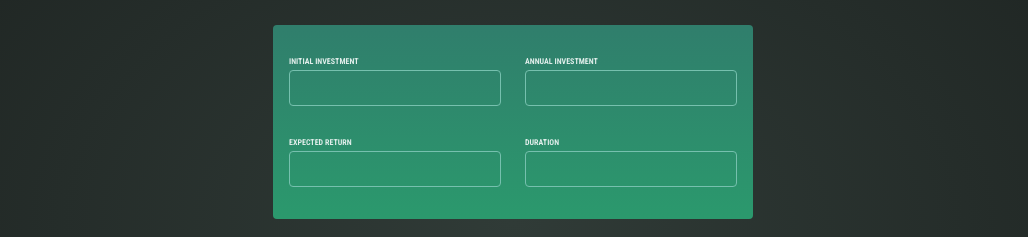
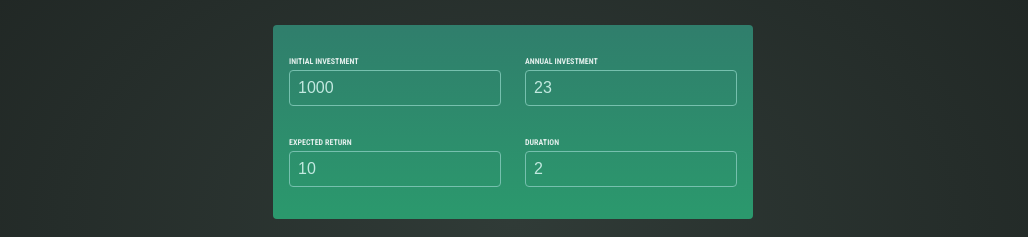
Before and after one commit to ShwRat410/investment-calculator, a React (Vite) app: page / in a window 1280 px wide. Shown: the part 201-438 px from the top of the page, without its empty margins (127-1155 px from the left). Built offline with nearby package versions, Linux system fonts and the light colour scheme.

Commit message:
Added two-way binding

```diff
--- a/src/components/UserInput.jsx
+++ b/src/components/UserInput.jsx
@@ -1,26 +1,45 @@
-import React from 'react'
+import React, { useState } from 'react'
+
+const INITIAL_VALUES={
+    initialInvestment:1000,
+    annualInvestment:23,
+    expectedReturn:10,
+    duration:2
+}
 
 export default function UserInput() {
+
+  const[inputValue,setInputValue]=useState(INITIAL_VALUES);
+
+  function handleInputValue(identifier,newValue){
+    setInputValue((prevInputValue)=>{
+        return({
+            ...prevInputValue,
+            [identifier]:newValue
+        })
+    })
+  }
+
   return (
     <section id="user-input">
         <div className="input-group">
             <p>
                 <label>Initial investment</label>
-                <input type='number'/>
+                <input type='number' required onChange={(event)=>{handleInputValue('initialInvestment',event.target.value)}} value={inputValue.initialInvestment}/>
             </p>
             <p>
                 <label>Annual investment</label>
-                <input type='number'/>
+                <input type='number'required onChange={(event)=>{handleInputValue('annualInvestment',event.target.value)}} value={inputValue.annualInvestment}/>
             </p>
         </div>
         <div className="input-group">
             <p>
                 <label>Expected Return</label>
-                <input type='number'/>
+                <input type='number'required onChange={(event)=>{handleInputValue('expectedReturn',event.target.value)}} value={inputValue.expectedReturn}/>
             </p>
             <p>
                 <label>Duration</label>
-                <input type='number'/>
+                <input type='number'required onChange={(event)=>{handleInputValue('duration',event.target.value)}} value={inputValue.duration}/>
             </p>
         </div>
     </section>
```
